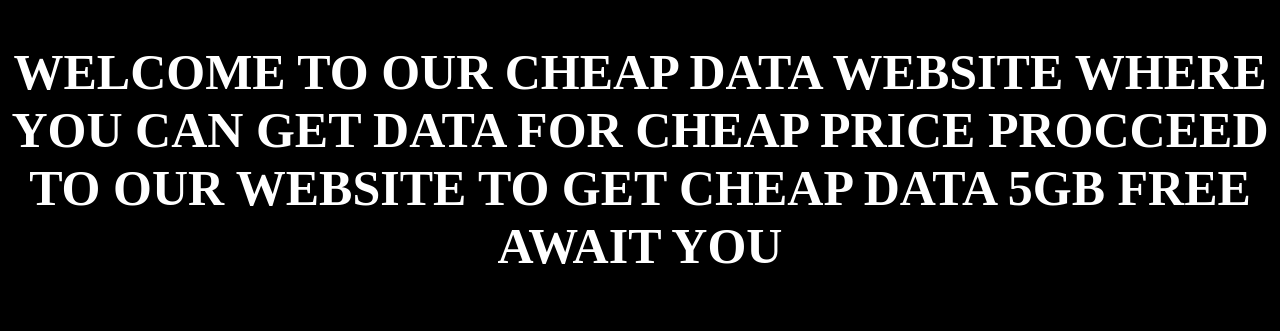
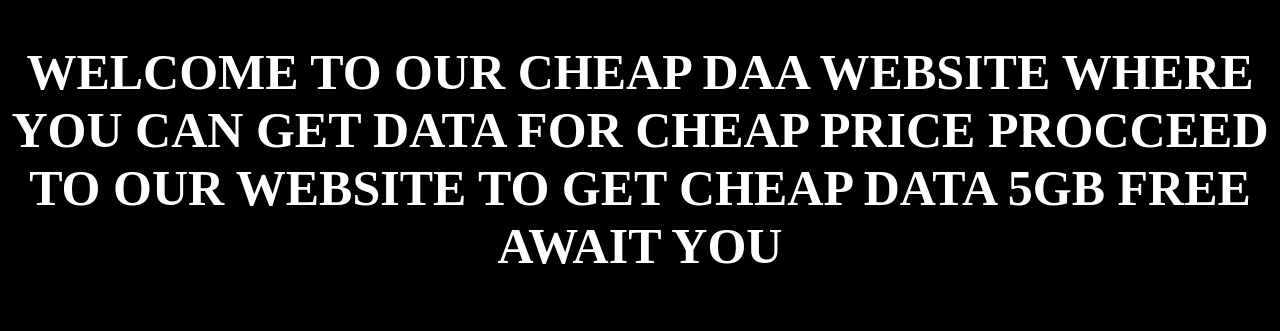
Before and after one commit to goodjame/Cheap-data-life.com, a plain HTML site: page index.html in a window 1280 px wide. Shown: the part 411-742 px from the top of the page. Drawn offline with Linux system fonts and the light colour scheme.

Commit message:
Update index.html

```diff
--- a/index.html
+++ b/index.html
@@ -11,7 +11,7 @@
   <center>
 
   <h2  class="yy">
-   WELCOME TO OUR CHEAP DATA WEBSITE WHERE YOU CAN GET DATA FOR CHEAP PRICE PROCCEED TO OUR WEBSITE TO GET CHEAP DATA 5GB FREE AWAIT YOU
+   WELCOME TO OUR CHEAP DAA WEBSITE WHERE YOU CAN GET DATA FOR CHEAP PRICE PROCCEED TO OUR WEBSITE TO GET CHEAP DATA 5GB FREE AWAIT YOU
   </h2>
     <br>
      <a href="file:///storage/emulated/0/goodboy/l.html ">
```
